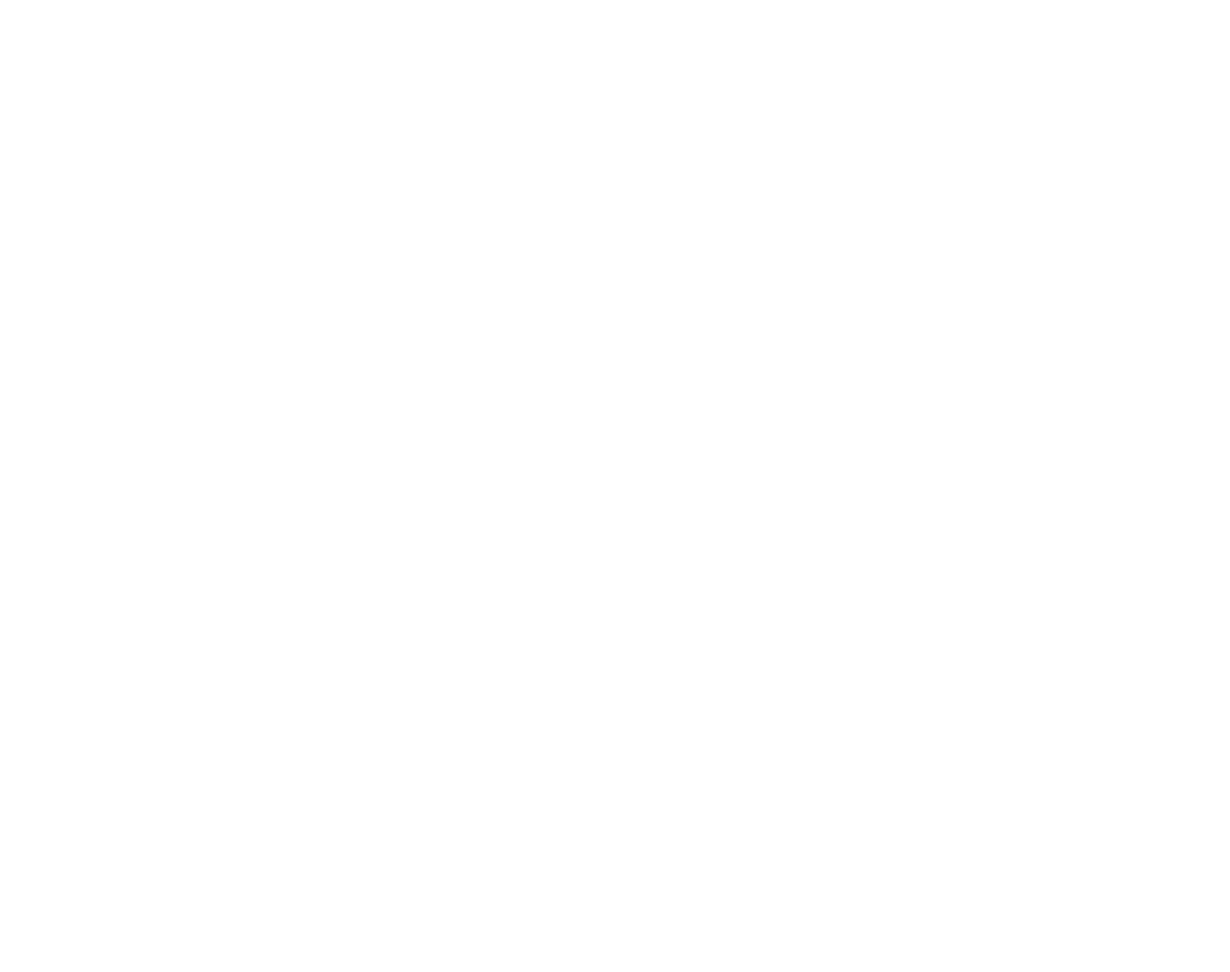
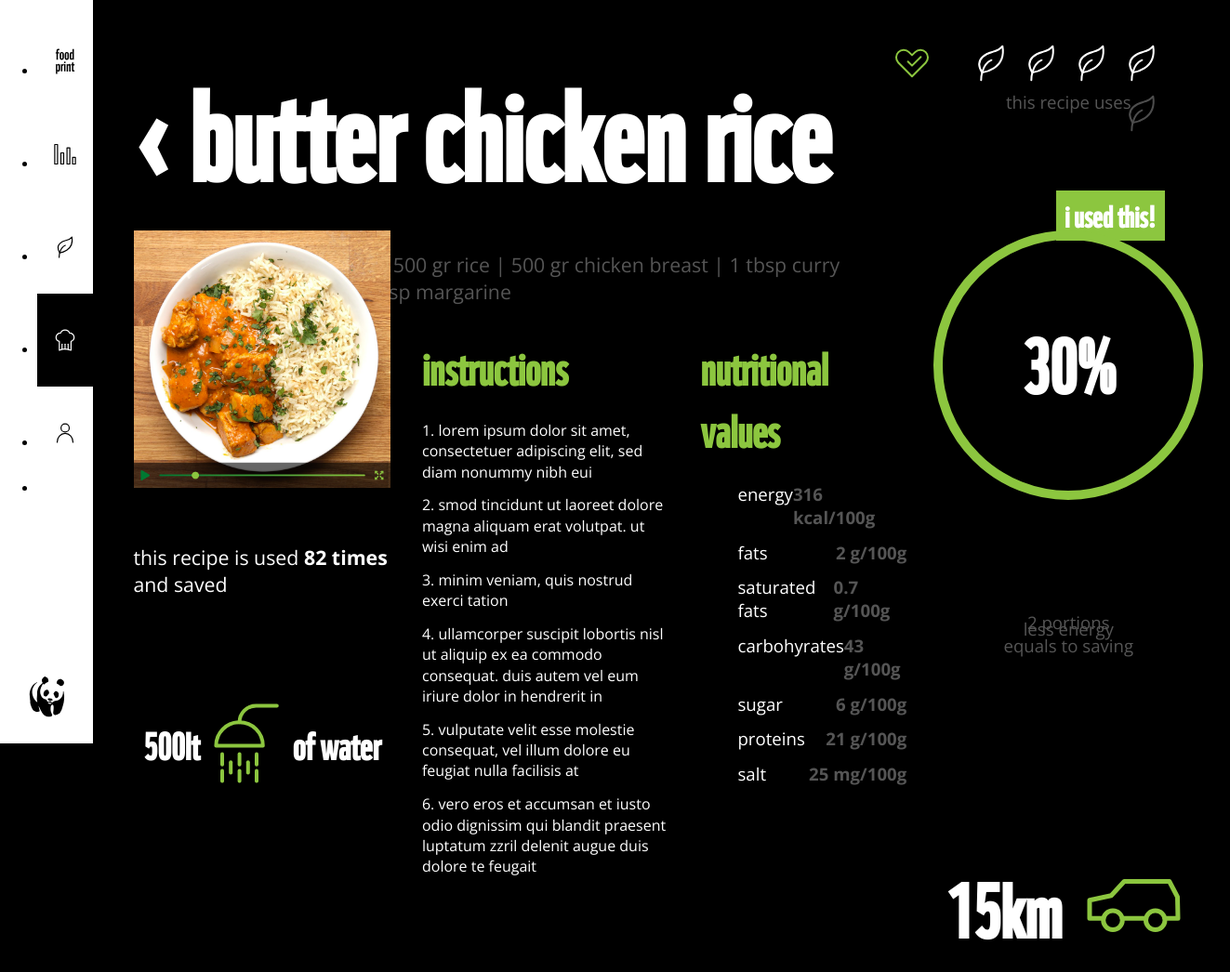
Before and after one commit to monicavogels/foodprint, a plain HTML site: page butter_chicken_rice.html in a window 1280 px wide. Shown: the top 1046 px of the page at 93% size, 1323 px wide, since content can reach past the window. Before the commit the page ends 800 px from the top, so only its background shows below. Drawn offline with nearby package versions, Linux system fonts and the light colour scheme.

Commit message:
Finishing Touch

```diff
--- a/butter_chicken_rice.html
+++ b/butter_chicken_rice.html
@@ -0,0 +1,130 @@
+<!DOCTYPE html>
+<html class="no-js">
+    <head>
+        <meta charset="utf-8">
+        <meta http-equiv="X-UA-Compatible" content="IE=edge,chrome=1" />
+
+        <title>FOODPRINT | Butter Chicken Rice</title>
+        <meta name="description" content="">
+        <meta name="viewport" content="width=device-width, initial-scale=1">
+
+        <!-- Google Fonts -->
+        <link href='http://fonts.googleapis.com/css?family=Open+Sans:300,400,700,800' rel='stylesheet' type='text/css'> <!-- Sans Serif -->
+
+        <!-- Stylesheets -->
+        <link rel="stylesheet" href="css/reset.css">
+        <link rel="stylesheet" href="css/main.css">
+        <link rel="stylesheet" href="css/responsive.css">
+
+        <!-- Favicon
+            <link rel="shortcut icon" type="img/x-icon" href="img/favicon.ico">
+            <link rel="shortcut icon" type="img/gif" href="img/favicon.gif">
+            <link rel="shortcut icon" type="img/png" href="img/favicon.png">
+        -->
+    </head>
+    <body>
+        <header>
+            <nav>
+                <ul>
+                    <li><a href="index.html"><img src="icon/black_foodprint.svg"/></a></li>
+                    <li><a href="statistics.html"><img src="icon/black_stats.svg"/></a></li>
+                    <li><a href="productdatabase.html"><img src="icon/black_sustainable.svg"/></a></li>
+                    <li class="current"><a href="recipes.html"><img src="icon/white_recipes.svg"/></a></li>
+                    <li><a href="profile.html"><img src="icon/black_profile.svg"/></a></li>
+                    <li class="logout"><a href=""></a></li>
+                </ul>
+
+                <div class="panda"><a href="#"><img src="icon/black_wwf.svg" /></a></div>
+            </nav>
+        </header> <!-- /end header -->
+
+         <section id="recipes_content">
+           <section id="butter_intro">
+                <div id="butter_title">
+                    <a href="romantic_dinners.html"><h1>&#x2039; butter chicken rice</h1></a>
+                    <h2><span>ingredients</span> &nbsp| 2 tomatoes | 500 gr rice | 500 gr chicken breast | 1 tbsp curry | cilantro | 2 tbsp margarine</h2>
+                </div>
+
+                <section id="butter_statistics">
+                    <div id="but_and_sus">
+                        <img src="icon/green_healthy.svg" id="but_fave"/>
+                        <img src="icon/white_sustainable.svg" />
+                        <img src="icon/white_sustainable.svg" />
+                        <img src="icon/white_sustainable.svg" />
+                        <img src="icon/white_sustainable.svg" />
+                        <img src="icon/white_sustainable.svg" class="sus_trans"/>
+                    </div>
+                    <div id="butter_used">
+                        <h5>i used this!</h5>
+                    </div>
+                </section>
+            </section>
+
+            <section id="butter_content">
+                <section id="butter_left">
+                    <div id="butter_vid">
+                        <div id="butter_vid_image"></div>
+                        <h2>this recipe is used <span>82 times</span> and saved</h2>
+                        <h6>500lt <img src="icon/green_shower.svg" /> of water</h6>
+                    </div>
+                </section>
+
+                <section id="butter_center">
+                    <div id="instructions">
+                        <h6>instructions</h6>
+                        <p>1. Lorem ipsum dolor sit amet, consectetuer adipiscing elit, sed diam nonummy nibh eui</p>
+                        <p>2. smod tincidunt ut laoreet dolore magna aliquam erat volutpat. Ut wisi enim ad</p>
+                        <p>3. minim veniam, quis nostrud exerci tation</p>
+                        <p>4. ullamcorper suscipit lobortis nisl ut aliquip ex ea commodo consequat. Duis autem vel eum iriure dolor in hendrerit in</p>
+                        <p>5. vulputate velit esse molestie consequat, vel illum dolore eu feugiat nulla facilisis at</p>
+                        <p>6. vero eros et accumsan et iusto odio dignissim qui blandit praesent luptatum zzril delenit augue duis dolore te feugait</p>
+                    </div>
+                    <div id="butter_energy">
+                    </div>
+                </section>
+
+                <section id="butter_right">
+                    <div id="butter_values">
+                        <h6>nutritional values</h6>
+                        <ul>
+                            <li>energy<span>316 kcal/100g</span></li>
+                            <li>fats<span>2 g/100g</span></li>
+                            <li>saturated fats<span>0.7 g/100g</span></li>
+                            <li>carbohyrates<span>43 g/100g</span></li>
+                            <li>sugar<span>6 g/100g</span></li>
+                            <li>proteins<span>21 g/100g</span></li>
+                            <li>salt<span>25 mg/100g</span></li>
+                        </ul>
+                    </div>
+                </section>
+
+                <section id="butter_extra">
+                    <section id="butter_equals">
+                        <div id="butter_equals_data">
+                          <p>this recipe uses</p>
+                          <h6>30%</h6>
+                          <p>less energy</p>
+                        </div>
+
+                        <section id="butter_equals_car">
+                          <p>2 portions<br />equals to saving</p>
+                          <h6>15km <img src="icon/green_car.svg" /></h6>
+                          <p>of a car ride!</p>
+                        </section>
+                    </section>
+                </section>
+            </section>
+
+
+        </section> <!-- /end #content -->
+
+        <!-- jQuery -->
+        <script src="https://ajax.googleapis.com/ajax/libs/jquery/3.2.1/jquery.min.js"></script>
+        <link rel="stylesheet" href="https://ajax.googleapis.com/ajax/libs/jqueryui/1.12.1/themes/smoothness/jquery-ui.css">
+        <script src="https://ajax.googleapis.com/ajax/libs/jqueryui/1.12.1/jquery-ui.min.js"></script>
+
+        <!-- js/ .js -->
+        <script src="js/plugins.js"></script>
+        <script src="js/main.js"></script>
+    </body>
+</html>
--- a/css/main.css
+++ b/css/main.css
@@ -1496,6 +1496,263 @@ nav {
 			}
 
 
+/* Butter Chicken Rice
+------------------------------------------------------------------------*/
+#butter_intro { /* Top 30% section */
+	display: flex;
+	width: 100%;
+	height: 30%;
+
+}
+
+#butter_title {
+	flex: 0 0 65%;
+
+	width: 50%;
+	height: 100%;
+
+	display: flex;
+	flex-direction: column;
+	justify-content: center;
+
+	padding: 0 0 0 3%;
+}
+	#butter_title a {
+		text-decoration: none;
+		font-weight: 300;
+		display: flex;
+		flex-direction: row;
+	}
+
+	#butter_title h1 {
+		margin-bottom: 3%;
+	}
+
+	#butter_title img {
+		width: 100px;
+	}
+
+	#butter_title h2 {
+		color: #555;
+		display: flex;
+	}
+
+#butter_statistics {
+	flex: 1;
+	padding: 3%;
+	text-align: right;
+
+	display: flex;
+	align-items: center;
+	flex-wrap: wrap;
+}
+
+	#but_and_sus {
+		width: 100%;
+
+	}
+
+		#but_and_sus img {
+			width: 50px;
+		}
+
+		#but_fave {
+			margin-right: 10%;
+		}
+
+
+	#butter_used {
+		width: 100%;
+		display: flex;
+		flex-direction: row;
+		justify-content: flex-end;
+		align-items: center;
+	}
+
+		#butter_used h5 {
+			color: white;
+			background-color: #8cc63f;
+			padding: 1% 3% 2% 3%;
+		}
+
+
+#butter_content {
+	width: 94%;
+	height: 65%;
+	display: flex;
+	margin: 0 auto;
+}
+
+	#butter_left {
+		height: 100%;
+		display: flex;
+		flex-wrap: wrap;
+		flex: 0 0 25%;
+	}
+
+		#butter_vid {
+			width: 100%;
+			display: flex;
+			flex-direction: column;
+			align-items: center;
+		}
+
+			#butter_vid_image {
+				width: 100%;
+				height: 0;
+				background: url("../img/vid.png") no-repeat center;
+				background-size: contain;
+				padding-top: 100%;
+				margin-bottom: 15%;
+			}
+
+			#butter_vid h2 {
+				margin-bottom: 5%;
+			}
+
+			#butter_vid h6 {
+				display: flex;
+				flex-direction: row;
+				align-items: center;
+			}
+
+			#butter_vid h6 img {
+				width: 100px;
+			}
+
+	#butter_center {
+		height: 100%;
+
+		display: flex;
+		flex: 0 0 30%;
+		flex-wrap: wrap;
+	}
+
+		#instructions {
+			width: 100%;
+			padding: 0 10% 5% 10%;
+		}
+
+		#instructions h6 {
+			font-size: 36pt;
+			margin-bottom: 25px;
+			color: #8cc63f;
+		}
+
+		#instructions p {
+			color: white;
+			margin: 0 0 5% 0;
+			font-weight: 300;
+			line-height: 1.4;
+			font-size: 12pt;
+		}
+
+	#butter_right {
+		height: 100%;
+
+		display: flex;
+		flex: 0 0 20%;
+		flex-wrap: wrap;
+	}
+
+		#butter_values {
+				width: 100%;
+				padding: 0 0 5% 0%;
+			}
+
+				#butter_values h6 {
+					font-size: 36pt;
+					margin-bottom: 25px;
+					color: #8cc63f;
+				}
+
+				#butter_values li {
+					display: flex;
+					justify-content: space-between;
+
+					font-family: "Open Sans", sans-serif;
+					color: white;
+					font-size: 14pt;
+					font-weight: 300;
+
+					margin: 0 0 7% 0;
+				}
+
+				#butter_values span {
+					color: #555;
+					font-weight: 700;
+				}
+
+	#butter_extra {
+		height: 100%;
+
+		display: flex;
+		flex: 1;
+		flex-wrap: wrap;
+	}
+
+		#butter_equals {
+			width: 100%;
+			padding: 0 10% 5% 10%;
+			display: flex;
+			align-items: center;
+			flex-direction: column;
+		}
+
+		#butter_equals_data {
+			border: 10px solid #8cc63f;
+			padding: 10px;
+			height: 250px;
+			width: 250px;
+			border-radius: 200px;
+
+			display: flex;
+			flex-direction: column;
+			justify-content: center;
+			align-items: center;
+
+			margin-bottom: 100px;
+
+		}
+
+			#butter_equals_data p {
+				color: #555;
+				font-size: 14pt;
+			}
+
+			#butter_equals_data h6 {
+				font-size: 60pt;
+				padding: 2% 0 6% 0;
+			}
+
+		#butter_equals_car {
+			width: 100%;
+			padding: 0 10% 5% 10%;
+			display: flex;
+			align-items: center;
+			flex-direction: column;
+
+		}
+
+			#butter_equals_car p {
+				color: #555;
+				text-align: center;
+				font-size: 14pt;
+			}
+
+			#butter_equals_car h6 {
+				font-size: 60pt;
+				padding: 0% 0 2% 0;
+
+				display: flex;
+				flex-direction: row;
+				align-items: center;
+			}
+
+			#butter_equals_car h6 img {
+				width: 125px;
+				margin-left: 15px;
+			}
 
 
 
@@ -1630,10 +1887,10 @@ nav {
 		------------------------------------------------------------------------*/
 
 	#suggestion_title{
-				display: flex;
-				width: 100%;
-				padding: 3% 0 1% 0;
-				}
+		display: flex;
+		width: 100%;
+		padding: 3% 0 1% 0;
+	}
 
 	#suggestions_profile { /* Bottom 50% section */
 		width: 100%;
```
Also changed, not shown: greenpeas.html (+2 -3 lines), romantic_dinners.html (+1 -1 lines), statistics.html (+2 -4 lines), img/vid.png (added), 1 other file.
